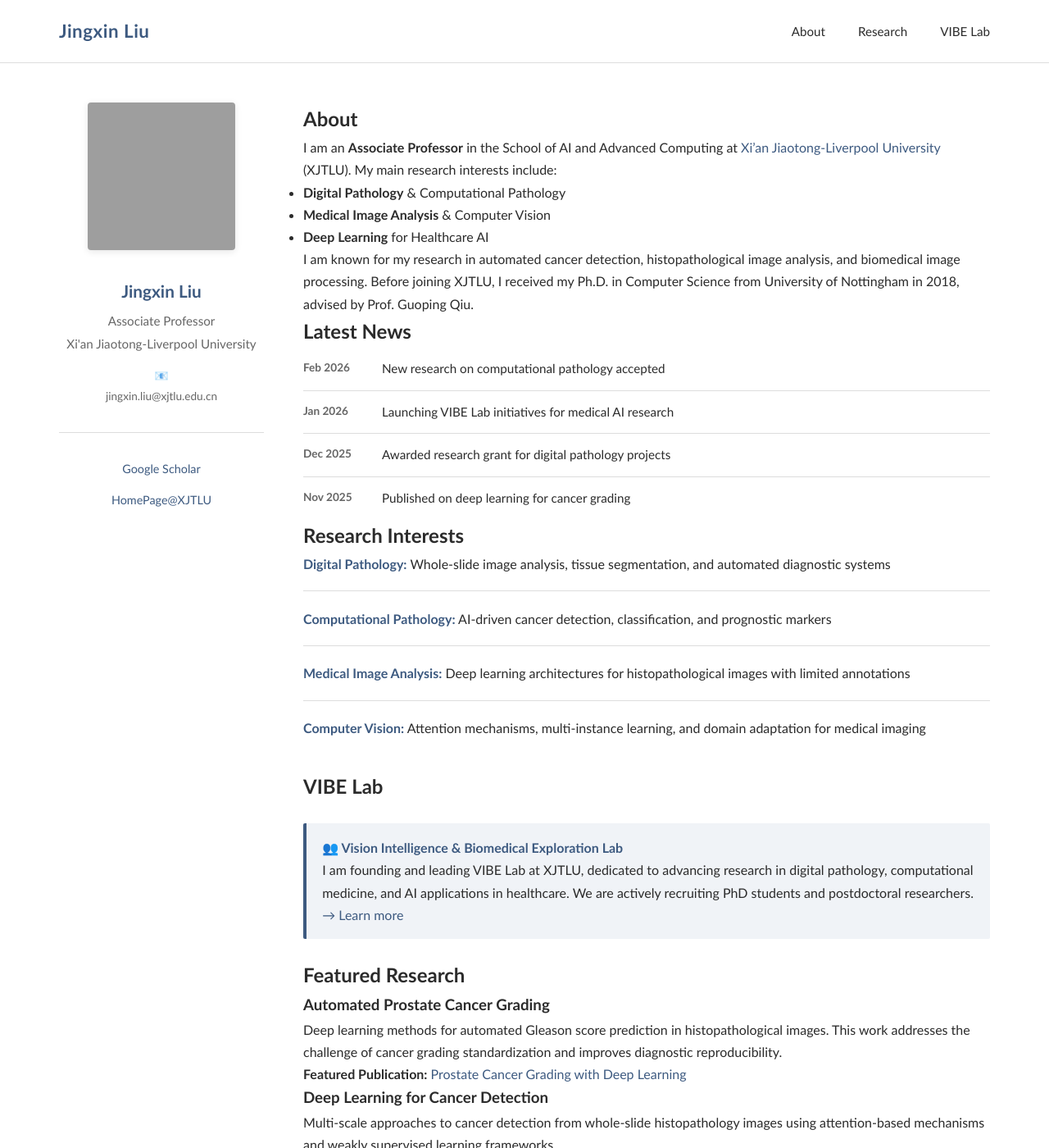
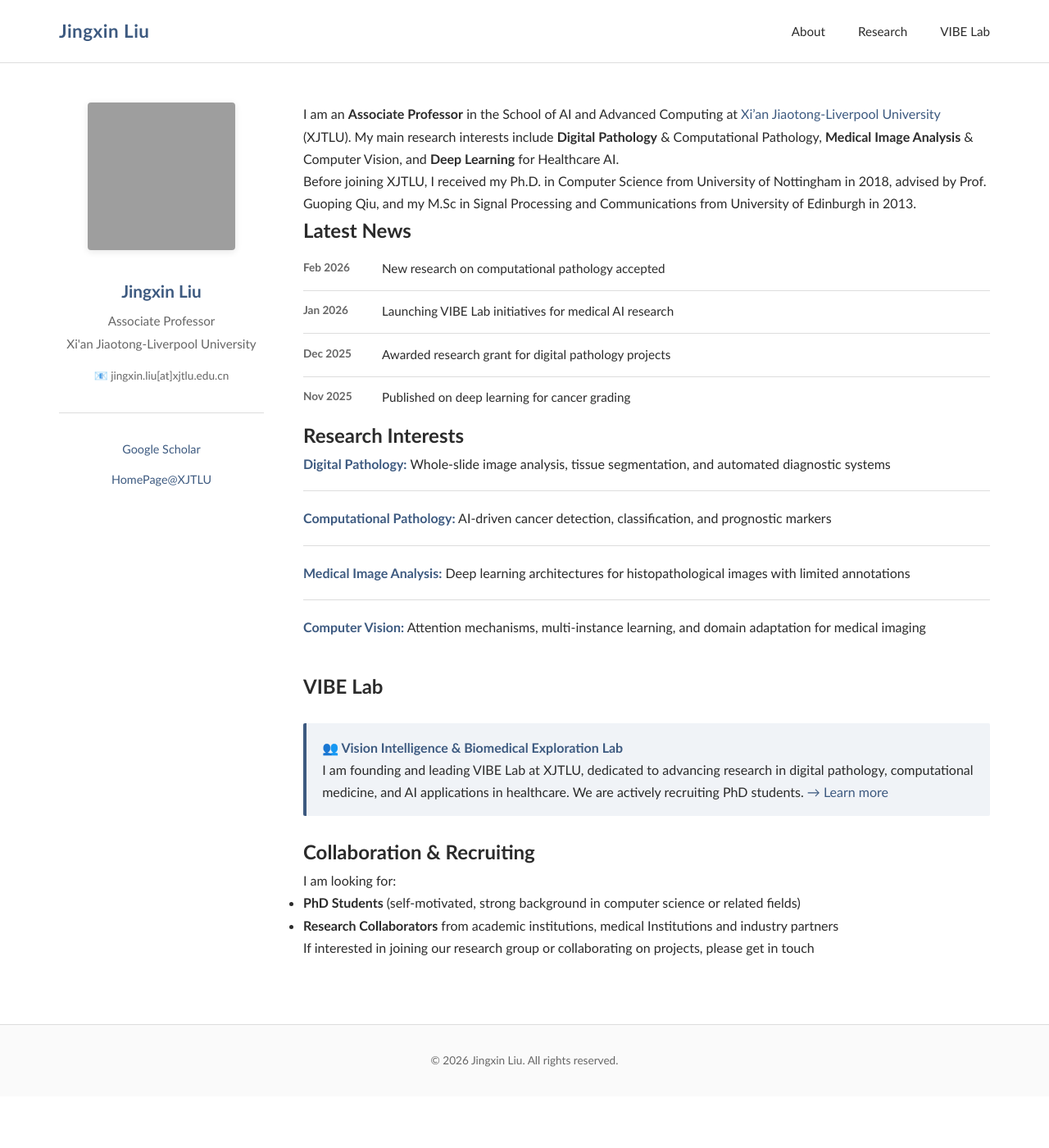
Before and after one commit to Jingxin-LIU/Jingxin-Liu.github.io, a Jekyll site: the page built from index.md, in a window 1280 px wide and 1400 px high. Shown: the whole window at 82% size. Built offline with Jekyll 4.4.1, drawn with Linux system fonts in a browser that asks for light colours; some of the changed text lies outside the part shown; grey boxes are pictures that could not be loaded.

Commit message:
Update website details: remove email link, replace @ with [at], remove About heading, remove list items, and standardize section spacing

```diff
--- a/_config.yml
+++ b/_config.yml
@@ -3,17 +3,17 @@
 # Site settings
 url: "https://Jingxin-Liu.github.io"
 title: "Jingxin Liu"
-description: "Associate Professor | Digital Pathology & Computational Medicine"
+description: "Associate Professor"
 author: "Jingxin Liu"
 author_title: "Associate Professor"
 author_institution: "Xi'an Jiaotong-Liverpool University"
-email: "jingxin.liu@xjtlu.edu.cn"
-profile_image: "/assets/images/profile.jpg"
+email: "jingxin.liu[at]xjtlu.edu.cn"
+profile_image: "/assets/images/jingxin-icon.png"
 
 # VIBE Lab
 vibe_lab:
   name: "VIBE Lab"
-  url: "https://vibe-lab.example.com"
+  url: "https://vibe-lab.github.io/"
 
 # Build settings
 markdown: kramdown
@@ -64,8 +64,7 @@ social:
   name: Jingxin Liu
   links:
     - https://github.com/Jingxin-Liu
-    - https://scholar.google.com/citations?user=YOUR_SCHOLAR_ID
-    - https://orcid.org/0000-0001-XXXX-XXXX
+    - https://scholar.google.com/citations?user=C0X90VsAAAAJ
 
 # Navigation
 header_pages:
--- a/_layouts/home.html
+++ b/_layouts/home.html
@@ -43,7 +43,7 @@
         <div class="title">{{ site.author_title | default: 'Associate Professor' }}</div>
         <div class="title">{{ site.author_institution | default: 'Xi''an Jiaotong-Liverpool University' }}</div>
         <div class="contact">
-          📧 <a href="mailto:{{ site.email }}">{{ site.email }}</a>
+          📧 {{ site.email | replace: '@', '[at]' }}
         </div>
         <div class="sidebar-links">
           <a href="https://scholar.google.com/citations?user=YOUR_SCHOLAR_ID" target="_blank">Google Scholar</a>
--- a/assets/css/style.css
+++ b/assets/css/style.css
@@ -172,6 +172,7 @@ section h2 {
   font-size: 1.2rem;
   font-weight: 600;
   color: var(--primary-color);
+  margin-top: 2rem;
   margin-bottom: 1.2rem;
   padding-bottom: 0.5rem;
   border-bottom: 2px solid var(--primary-color);
--- a/index.md
+++ b/index.md
@@ -3,15 +3,9 @@ layout: home
 title: Home
 ---
 
-## About
+I am an **Associate Professor** in the School of AI and Advanced Computing at [Xi'an Jiaotong-Liverpool University](https://www.xjtlu.edu.cn/) (XJTLU). My main research interests include **Digital Pathology** & Computational Pathology, **Medical Image Analysis** & Computer Vision, and **Deep Learning** for Healthcare AI.
 
-I am an **Associate Professor** in the School of AI and Advanced Computing at [Xi'an Jiaotong-Liverpool University](https://www.xjtlu.edu.cn/) (XJTLU). My main research interests include:
-
-- **Digital Pathology** & Computational Pathology
-- **Medical Image Analysis** & Computer Vision
-- **Deep Learning** for Healthcare AI
-
-I am known for my research in automated cancer detection, histopathological image analysis, and biomedical image processing. Before joining XJTLU, I received my Ph.D. in Computer Science from University of Nottingham in 2018, advised by Prof. Guoping Qiu.
+Before joining XJTLU, I received my Ph.D. in Computer Science from University of Nottingham in 2018, advised by Prof. Guoping Qiu, and my M.Sc in Signal Processing and Communications from University of Edinburgh in 2013.
 
 ## Latest News
 
@@ -55,28 +49,14 @@ I am known for my research in automated cancer detection, histopathological imag
 
 <div class="vibe-highlight">
   <strong>👥 Vision Intelligence & Biomedical Exploration Lab</strong><br>
-  I am founding and leading VIBE Lab at XJTLU, dedicated to advancing research in digital pathology, computational medicine, and AI applications in healthcare. We are actively recruiting PhD students and postdoctoral researchers. <a href="{{ site.vibe_lab.url }}" target="_blank">→ Learn more</a>
+  I am founding and leading VIBE Lab at XJTLU, dedicated to advancing research in digital pathology, computational medicine, and AI applications in healthcare. We are actively recruiting PhD students. <a href="{{ site.vibe_lab.url }}" target="_blank">→ Learn more</a>
 </div>
 
-## Featured Research
-
-### Automated Prostate Cancer Grading
-
-Deep learning methods for automated Gleason score prediction in histopathological images. This work addresses the challenge of cancer grading standardization and improves diagnostic reproducibility.
-
-**Featured Publication:** [Prostate Cancer Grading with Deep Learning](https://scholar.google.com/citations?user=YOUR_ID)
-
-### Deep Learning for Cancer Detection
-
-Multi-scale approaches to cancer detection from whole-slide histopathology images using attention-based mechanisms and weakly supervised learning frameworks.
-
-**Related Work:** Deep learning architectures bridging the gap between gigapixel image analysis and clinical practice.
 
 ## Collaboration & Recruiting
 
 I am looking for:
 - **PhD Students** (self-motivated, strong background in computer science or related fields)
-- **Postdoctoral Researchers** (experience with deep learning and medical imaging preferred)
-- **Research Collaborators** from academic institutions and industry partners
+- **Research Collaborators** from academic institutions, medical Institutions and industry partners
 
-If interested in joining our research group or collaborating on projects, please [get in touch](mailto:{{ site.email }})
+If interested in joining our research group or collaborating on projects, please get in touch
```
